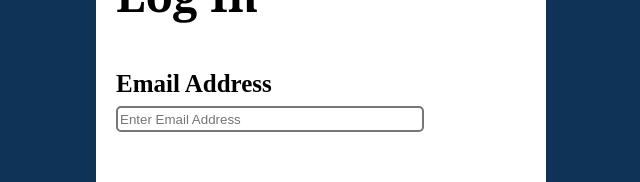
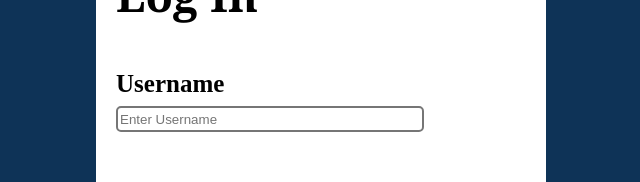
Before and after one commit to staten-island-tech/vue-supabase-project-2026-joshua-and-aiden, a Vue app in the folder app/: page /login in a window 1280 px wide. Shown: the part 203-385 px from the top of the page, without its empty margins (319-959 px from the left). Built offline with nearby package versions, Linux system fonts and the light colour scheme; no server answers.

Commit message:
Revert "Merge branch 'main' of https://github.com/staten-island-tech/vue-supabase-project-2026-joshua-and-aiden"
This reverts commit 6327fb78cb82f6bf0fb4c13c1461fa483e0436d9, reversing
changes made to 763e5c2259f6d29d35ce346018657cbb45a6c742.

```diff
--- a/app/src/views/login.vue
+++ b/app/src/views/login.vue
@@ -4,11 +4,11 @@
         <router-link class="returnBtn" to= '/' >Back</router-link>
 
         <h3>Log In</h3>
-        <p>Email Address</p>
-        <input class="usernameBox" type="text" v-model="email" placeholder="Enter Email Address" required>
+        <p>Username</p>
+        <input class="usernameBox" type="text" v-model="username" placeholder="Enter Username">
 
         <p>Password</p>
-        <input class="passwordBox" type="password" v-model="password" placeholder="Enter Password" required>
+        <input class="passwordBox" type="password" v-model="password" placeholder="Enter Password">
 
         <button class="loginBtn">Log In</button>
     </div>
@@ -16,9 +16,8 @@
 
 <script setup>
     import { ref } from 'vue';
-    const email = ref('');
+    const username = ref('');
     const password = ref('');
-    const isLoggedIn = ref(false);
 </script>
 
 <style scoped>
```
